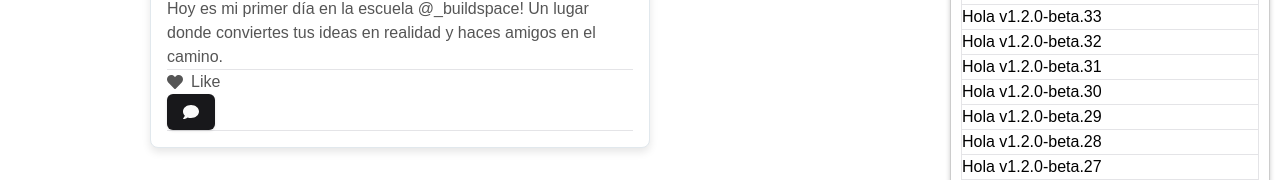
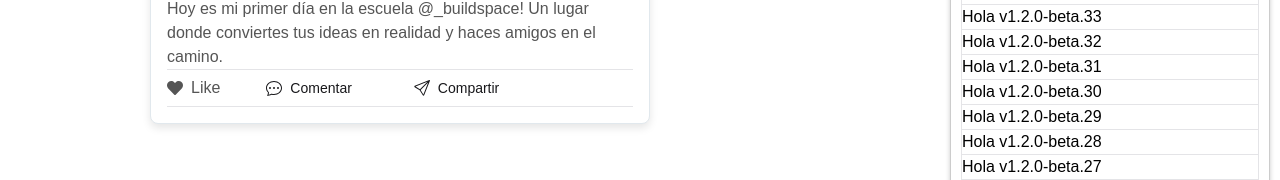
Before and after one commit to GentoBrandon/red_social_web, a Next.js app in the folder frontend/social_network/: page /users/profile in a window 1280 px wide. Shown: the part 492-672 px from the top of the page. Built offline with nearby package versions, Linux system fonts and the light colour scheme.

Commit message:
Integracion de estilos en opciones

```diff
--- a/frontend/social_network/src/components/ui/tweet-card.tsx
+++ b/frontend/social_network/src/components/ui/tweet-card.tsx
@@ -5,7 +5,8 @@ import styles from "@/styles/Post.module.css";
 import { Separator } from "@/components/ui/separator";
 import {Button} from "@/components/ui/button";
 import { FaHeart } from "react-icons/fa";
-import { FaComment } from "react-icons/fa";
+import { BsSend } from "react-icons/bs";
+import { BsChatDots } from "react-icons/bs";
 
 interface PostCardProps {
   title: string;
@@ -28,7 +29,7 @@ const PostCard: React.FC<PostCardProps> = ({ title, content }) => {
         <p>{content}</p>
       </div>
       <Separator />
-      <div>
+      <div className={styles["options"]}>
         <button
             className={`${styles["like-button"]} ${isLiked ? styles["liked"] : ""}`}
             onClick={handleLike}
@@ -36,7 +37,8 @@ const PostCard: React.FC<PostCardProps> = ({ title, content }) => {
             <FaHeart />
             {isLiked ? " Liked" : " Like"}
         </button>
-      <Button><FaComment/></Button>
+        <Button variant="link"><BsChatDots />Comentar</Button>
+        <Button variant="link"><BsSend />Compartir</Button>
       </div>
       <Separator />
 
--- a/frontend/social_network/src/styles/Post.module.css
+++ b/frontend/social_network/src/styles/Post.module.css
@@ -53,3 +53,8 @@
   .liked {
     color: #ff4d4d; /* Color rojo para el botón en estado de "liked" */
   }
+
+  .options{
+    display: flex;
+    gap: 30px;
+  }
```
Lines whose indentation alone changed are shown as unchanged.
